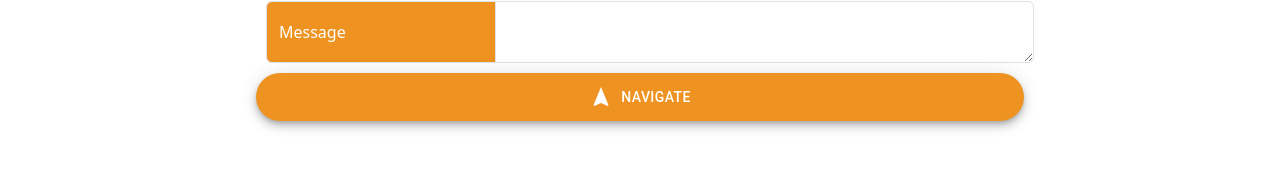
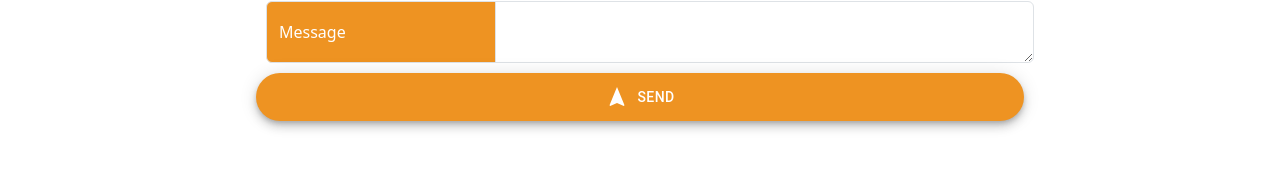
Before and after one commit to OussamaElm0/English-Quiz, a React (Create React App) app: page /contact in a window 1280 px wide. Shown: the part 269-440 px from the top of the page. Built offline with nearby package versions, Linux system fonts and the light colour scheme; a web font is replaced by a local one.

Commit message:
Little modification on the send button's

```diff
--- a/src/pages/Contact.jsx
+++ b/src/pages/Contact.jsx
@@ -99,7 +99,7 @@ export default function Contact() {
               }}
             >
               <NavigationIcon sx={{ mr: 1 }} />
-              Navigate
+              Send
             </Fab>
           </form>
         </div>
```
